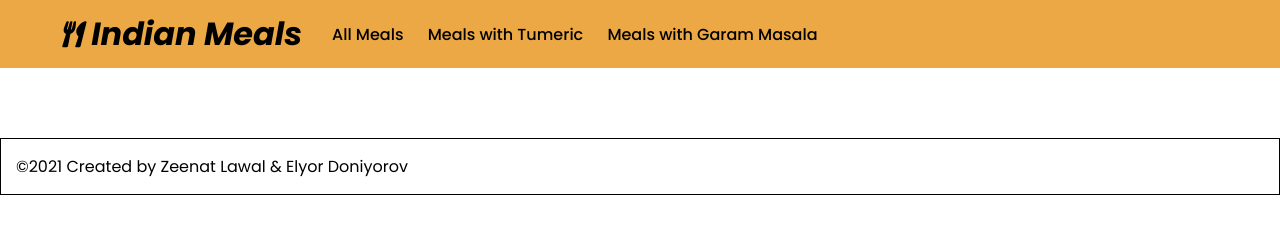
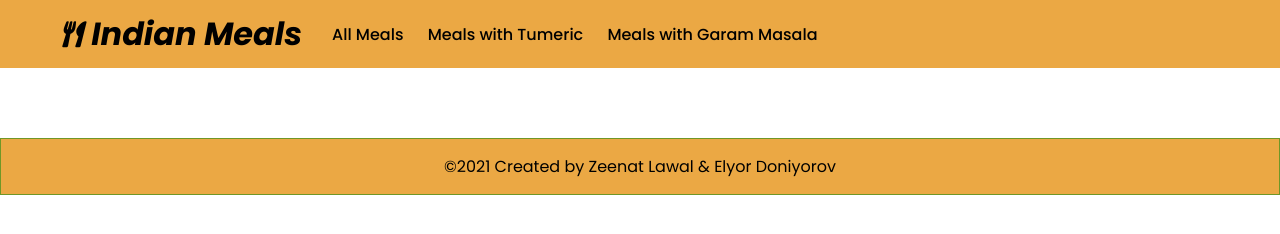
Before and after one commit to ZeenatLawal/Indian-Meals, a website built with webpack: page src/index.html in a window 1280 px wide. Built offline with nearby package versions, Linux system fonts and the light colour scheme; no server answers.

Commit message:
Modify footer styling

```diff
--- a/src/style.css
+++ b/src/style.css
@@ -41,10 +41,11 @@ header {
 }
 
 .page-footer {
-  margin-left: auto;
-  margin-right: auto;
+  margin: 0 auto;
   width: 100%;
-  border: 1px solid black;
+  border: 1px solid #709727;
+  background-color: #eba844;
+  text-align: center;
   padding: 15px;
   margin-top: 20px;
 }
```
Also changed, not shown: dist/main.js.
